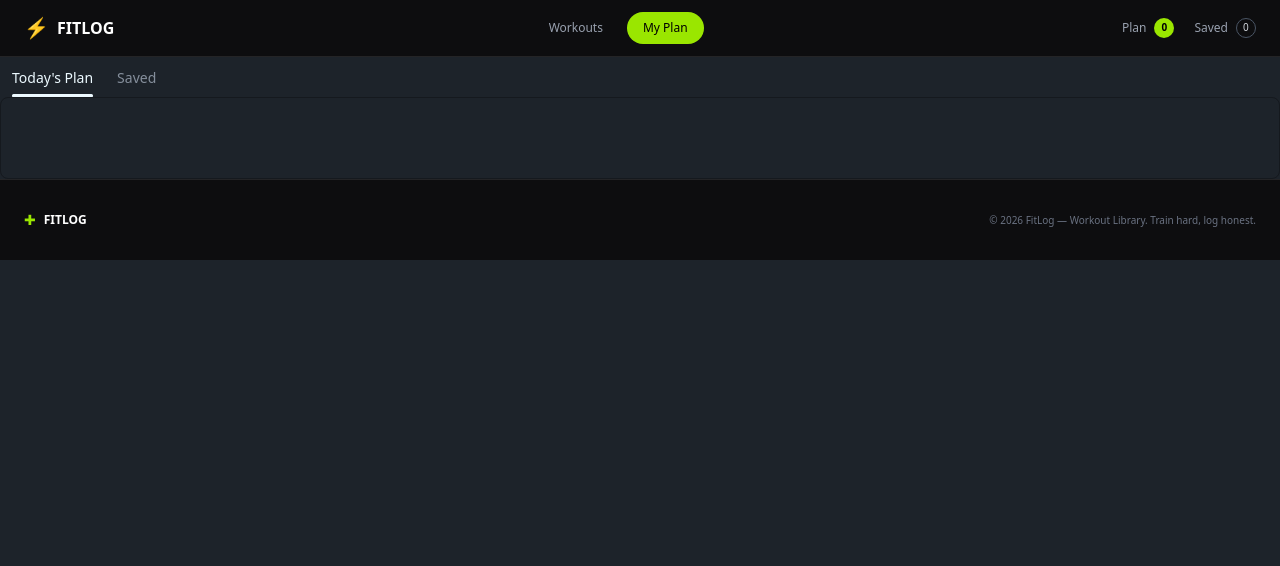
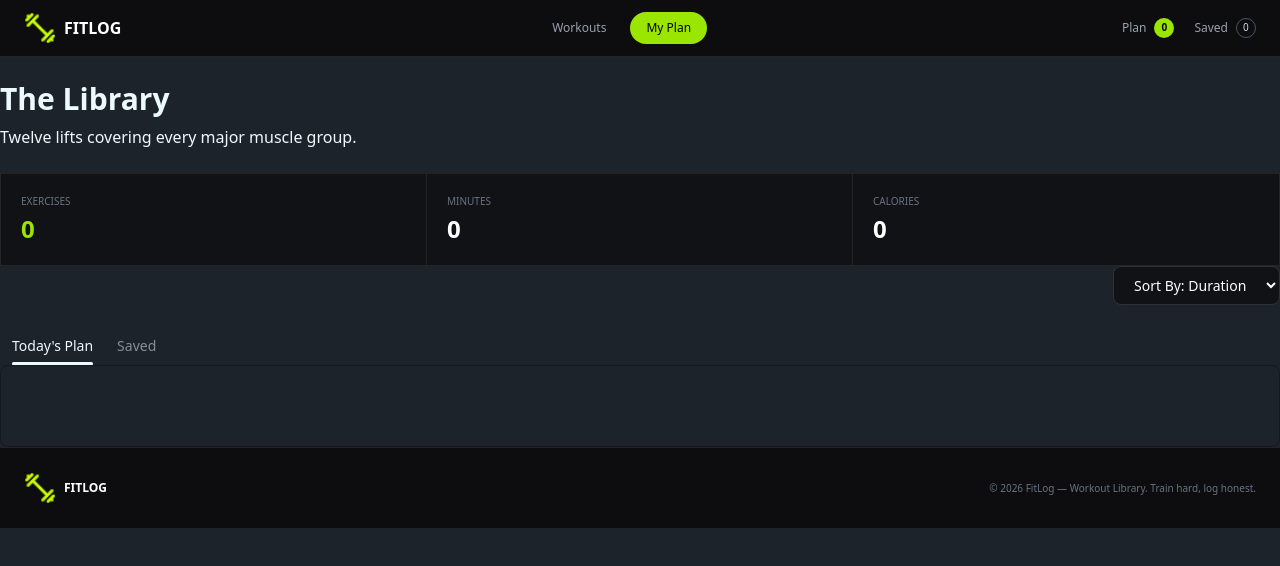
Before and after one commit to mrstrisha/Fit-Log-Next.js, a Next.js app: page /myPlan in a window 1280 px wide. Shown: the top 566 px of the page. Built offline with nearby package versions, Linux system fonts and the light colour scheme.

Commit message:
Development okh

```diff
--- a/src/app/components/Footer.tsx
+++ b/src/app/components/Footer.tsx
@@ -1,3 +1,5 @@
+import Image from "next/image";
+
 const Footer = () => {
   return (
     <footer className="bg-[#0d0d0f] border-t border-[#242426]">
@@ -5,7 +7,13 @@ const Footer = () => {
 
         {/* Logo */}
         <div className="flex items-center gap-2">
-          <span className="text-lime-400 text-sm">✚</span>
+          {/* <span className="text-lime-400 text-sm">✚</span> */}
+         <Image
+  src="/logo.png"
+  alt="Fitness banner"
+  width={32}
+  height={32}
+/>
           <span className="text-white text-xs font-bold">
             FITLOG
           </span>
--- a/src/app/components/Navbar.tsx
+++ b/src/app/components/Navbar.tsx
@@ -4,6 +4,7 @@ import Link from "next/link";
 import { useContext } from "react";
 import { usePathname } from "next/navigation";
 import { libraryContext } from "@/context/libraryContext";
+import Image from "next/image";
 
 
 const Navbar = () => {
@@ -18,7 +19,12 @@ const Navbar = () => {
 
         {/* Logo */}
         <Link href="/" className="flex items-center gap-2">
-          <span className="text-lime-400 text-xl">⚡</span>
+                  <Image
+            src="/logo.png"
+            alt="Fitness banner"
+            width={32}
+            height={32}
+          />
 
           <span className="text-white font-bold">
             FITLOG
--- a/src/app/components/WorkOutList.tsx
+++ b/src/app/components/WorkOutList.tsx
@@ -24,17 +24,23 @@ const WorkoutList = ({ libraries }) => {
 
   return (
     <div>
+      <div>
+
+    {/* Sort By */}
+    <div className="flex justify-end mb-5">
       <select
         value={sortBy}
         onChange={(e) => setSortBy(e.target.value)}
-        className="border border-gray-700 rounded-lg px-4 py-2"
+        className="bg-[#111216] text-white border border-[#303136] rounded-lg px-4 py-2 text-sm outline-none"
       >
         <option value="duration">Sort By: Duration</option>
         <option value="calories">Calories</option>
         <option value="rating">Rating</option>
       </select>
+    </div>
 
-      <div className="grid grid-cols-3 gap-5 mt-5">
+    {/* Cards */}
+    <div className="grid grid-cols-3 gap-5">
       {sortedLibraries.map((library) => (
         <LibraryCard
           key={library.id}
@@ -42,6 +48,9 @@ const WorkoutList = ({ libraries }) => {
         />
       ))}
     </div>
+
+  </div>
+
     </div>
   );
 };
--- a/src/app/components/buttonDetails/SaveForLater.tsx
+++ b/src/app/components/buttonDetails/SaveForLater.tsx
@@ -14,7 +14,7 @@ const SaveForLater = ({ LibraryDetail }) => {
       LibraryDetail,
     ]);
 
-   toast.success(`"${Library.libraryName}" saved for later`);
+   toast.success(`"${LibraryDetail.libraryName}" saved for later`);
   };
 
   return (
@@ -24,6 +24,8 @@ const SaveForLater = ({ LibraryDetail }) => {
     >
       Save for later
     </button>
+
+
   );
 };
 
--- a/src/app/components/library/Library.tsx
+++ b/src/app/components/library/Library.tsx
@@ -9,8 +9,11 @@ const Library = async () => {
     const libraryData= await getLibrary();
 
     return (
-        <div>
-            The Library
+        <div className="container mx-auto">
+          <div className="my-6">
+  <p className="text-3xl font-bold">The Library</p>
+  <p className="mt-2">Twelve lifts covering every major muscle group.</p>
+</div>
             <div className="grid grid-cols-3 gap-6 container mx-auto">
              {
         libraryData.map((library) => (
--- a/src/app/components/library/LibraryCard.tsx
+++ b/src/app/components/library/LibraryCard.tsx
@@ -55,7 +55,7 @@ import Link from "next/link";
 
       </div>
     </div>
-    // </Link>
+     </Link>
   );
 };
 
--- a/src/app/libraryDetail/[id]/page.tsx
+++ b/src/app/libraryDetail/[id]/page.tsx
@@ -190,7 +190,7 @@ const LibraryDetail = async ({ params }: ILibraryDetailsPageProps) => {
             <div className="flex gap-3 mt-6">
 
          <AddToPlan LibraryDetail={library} />
-         <SaveForLater LibraryDetail={library}  ></SaveForLater>
+       <SaveForLater LibraryDetail={library} />
 
             </div>
 
--- a/src/app/myPlan/page.tsx
+++ b/src/app/myPlan/page.tsx
@@ -7,17 +7,70 @@ import { useContext } from "react";
 import { libraryContext } from "@/context/libraryContext";
 import LibraryCard from "../components/library/LibraryCard";
 import OneColumnCard from "../components/library/OneColumnCard";
+import WorkoutList from "../components/WorkOutList";
 
 const MyPlan = () => {
   const { addToTodaysPlan, saveForLater } = useContext(libraryContext);
 
-  console.log(addToTodaysPlan, saveForLater);
+ const exerciseCount = addToTodaysPlan.length;
+
+const totalMinutes = addToTodaysPlan.reduce(
+  (total, item) => total + item.duration,
+  0
+);
+
+const totalCalories = addToTodaysPlan.reduce(
+  (total, item) => total + item.caloriesBurned,
+  0
+);
 
   return (
+    <div>
+
+             <div className="my-6">
+  <p className="text-3xl font-bold">The Library</p>
+  <p className="mt-2">Twelve lifts covering every major muscle group.</p>
+</div>
+
+    <div className="grid grid-cols-3 border border-[#242426] bg-[#111216]">
+
+  {/* Exercises */}
+  <div className="p-5 border-r border-[#242426]">
+    <p className="text-[10px] text-gray-500 uppercase">
+      Exercises
+    </p>
+
+    <h2 className="text-2xl font-bold text-lime-400 mt-1">
+      {exerciseCount}
+    </h2>
+  </div>
+
+  {/* Minutes */}
+  <div className="p-5 border-r border-[#242426]">
+    <p className="text-[10px] text-gray-500 uppercase">
+      Minutes
+    </p>
+
+    <h2 className="text-2xl font-bold text-white mt-1">
+      {totalMinutes}
+    </h2>
+  </div>
+
+  {/* Calories */}
+  <div className="p-5">
+    <p className="text-[10px] text-gray-500 uppercase">
+      Calories
+    </p>
+
+    <h2 className="text-2xl font-bold text-white mt-1">
+      {totalCalories}
+    </h2>
+  </div>
+
+</div>
 
 
-
-
+<WorkoutList libraries={addToTodaysPlan} />
 
 
 
@@ -62,6 +115,7 @@ const MyPlan = () => {
         </div>
 
       </div>
+      </div>
 
   );
 };
```
Lines whose indentation alone changed are shown as unchanged.
